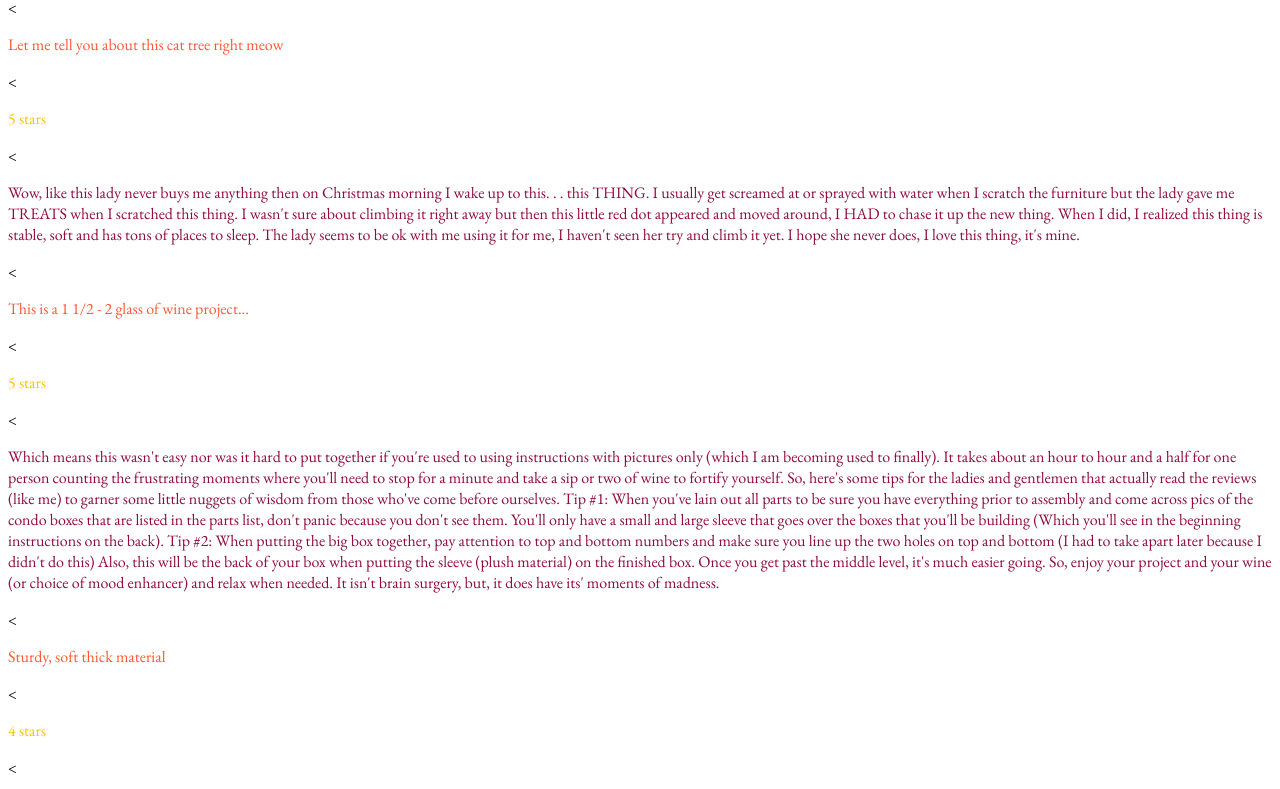
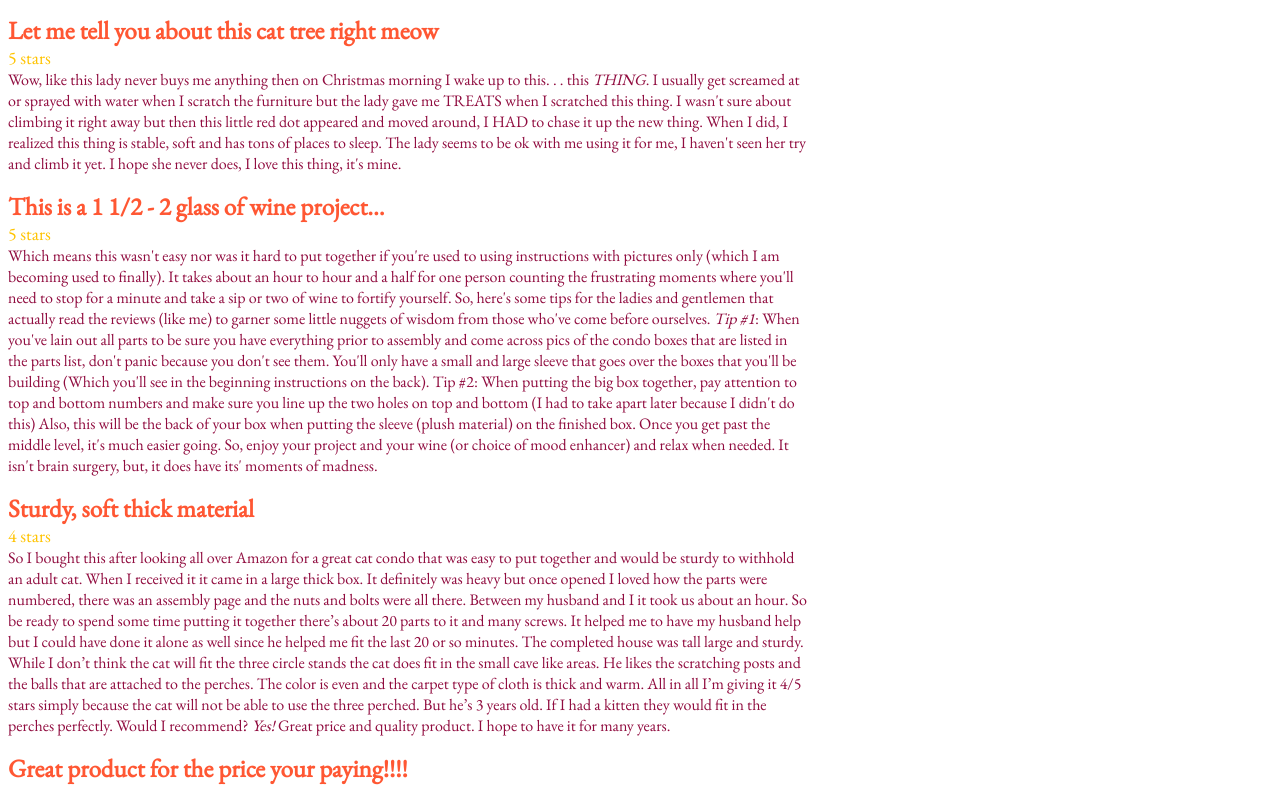
Before and after one commit to dingm332/dingm332.github.io, a plain HTML site: page session02/index.html in a window 1280 px wide. Shown: the part 85-874 px from the top of the page. Drawn offline with nearby package versions, Linux system fonts and the light colour scheme.

Commit message:
Add files via upload

```diff
--- a/session02/index.html
+++ b/session02/index.html
@@ -6,39 +6,48 @@
 
      <style type="text/css">
        div{max-width:800px;}
-       body{
-           font-family: 'EB Garamond', serif;
-           font-weight:400;
-     p {color:	#900C3F;}
-     .titletext {color:#581845; font-weight: 600bold;}
-     .subtitletext {color:	#FF5733}
-     .subsubtitle {color: #FFC300; font-weight:200lighter}
+       p{color:	#900C3F;}
+       .titletext {color:#581845;
+                  font-weight: bold;
+                font-size: 30px}
+        .subtitletext {color:	#FF5733;
+                      font-weight: bold;
+                    font-size: 25px}
+        .subsubtitle {color: #FFC300;
+                     font-weight: 100;
+                   font-size: 18px}
+       body {font-family: 'EB Garamond', serif}
+
       </style>
-<<p class= "titletext"> Yaheetech 54.5in Cat Tree Tower Condo Furniture Scratch Post for Kittens Pet House Play </p>
 
-
-<<p class= "subtitletext">Let me tell you about this cat tree right meow</p>
-<<p class="subsubtitle">5 stars</p>
-<<p>Wow, like this lady never buys me anything then on Christmas morning I wake up to this. . . this THING. I usually get screamed at or sprayed with water when I scratch the furniture but the lady gave me TREATS when I scratched this thing. I wasn't sure about climbing it right away but then this little red dot appeared and moved around, I HAD to chase it up the new thing. When I did, I realized this thing is stable, soft and has tons of places to sleep. The lady seems to be ok with me using it for me, I haven't seen her try and climb it yet. I hope she never does, I love this thing, it's mine.
-</p>
-
-<<p class="subtitletext">This is a 1 1/2 - 2 glass of wine project...</p>
-<<p class="subsubtitle">5 stars</p>
-<<p>Which means this wasn't easy nor was it hard to put together if you're used to using instructions with pictures only (which I am becoming used to finally). It takes about an hour to hour and a half for one person counting the frustrating moments where you'll need to stop for a minute and take a sip or two of wine to fortify yourself. So, here's some tips for the ladies and gentlemen that actually read the reviews (like me) to garner some little nuggets of wisdom from those who've come before ourselves. Tip #1: When you've lain out all parts to be sure you have everything prior to assembly and come across pics of the condo boxes that are listed in the parts list, don't panic because you don't see them. You'll only have a small and large sleeve that goes over the boxes that you'll be building (Which you'll see in the beginning instructions on the back). Tip #2: When putting the big box together, pay attention to top and bottom numbers and make sure you line up the two holes on top and bottom (I had to take apart later because I didn't do this) Also, this will be the back of your box when putting the sleeve (plush material) on the finished box. Once you get past the middle level, it's much easier going. So, enjoy your project and your wine (or choice of mood enhancer) and relax when needed. It isn't brain surgery, but, it does have its' moments of madness.</p>
-
-<<p class="subtitletext">Sturdy, soft thick material</p>
-<<p class="subsubtitle">4 stars</p>
-<<p>So I bought this after looking all over Amazon for a great cat condo that was easy to put together and would be sturdy to withhold an adult cat. When I received it it came in a large thick box. It definitely was heavy but once opened I loved how the parts were numbered, there was an assembly page and the nuts and bolts were all there. Between my husband and I it took us about an hour. So be ready to spend some time putting it together there’s about 20 parts to it and many screws. It helped me to have my husband help but I could have done it alone as well since he helped me fit the last 20 or so minutes. The completed house was tall large and sturdy. While I don’t think the cat will fit the three circle stands the cat does fit in the small cave like areas. He likes the scratching posts and the balls that are attached to the perches. The color is even and the carpet type of cloth is thick and warm. All in all I’m giving it 4/5 stars simply because the cat will not be able to use the three perched. But he’s 3 years old. If I had a kitten they would fit in the perches perfectly. Would I recommend? Yes! Great price and quality product. I hope to have it for many years.</p>
-
-<<p class="subtitletext">Great product for the price your paying!!!!</p>
-<<p class="subsubtitle">5 stars</p>
-<<p>I gave this product five stars because it is well worth considering how cheap it is.
-A lot of people mentioned that it wobbles a lot but after tightening them all to their max it is really sturdy. It rocks a little when he’s shifting his weight on it but that’s to be expected such as how a bed moves when your changing positions.
-I consider my cat to be on the larger size but he fits very nicely inside the top house. It was recommended for kittens and medium cats so I was nervous but he has no problem getting in there. He’s 10 years old so he’s not hyper or anything and takes his time getting to the top.
-I recently had an issue with a neighbor and had to keep him inside when he’s been an outside cat most of his life. So I was pleased to find something so affordable that would give him a spot in the house to retreat to.</p>
     </head>
 
      <body>
+       <div>
 
+       <p class= "titletext"> Cat Tree Tower Condo | Scratch Post for Kittens </p>
+
+       <p> <span class= "subtitletext">Let me tell you about this cat tree right meow </span><br>
+       <span class="subsubtitle">5 stars</span><br>
+       Wow, like this lady never buys me anything then on Christmas morning I wake up to this. . . this <i>THING</i>. I usually get screamed at or sprayed with water when I scratch the furniture but the lady gave me TREATS when I scratched this thing. I wasn't sure about climbing it right away but then this little red dot appeared and moved around, I HAD to chase it up the new thing. When I did, I realized this thing is stable, soft and has tons of places to sleep. The lady seems to be ok with me using it for me, I haven't seen her try and climb it yet. I hope she never does, I love this thing, it's mine.</p>
+
+       <p> <span class="subtitletext">This is a 1 1/2 - 2 glass of wine project...</span><br>
+       <span class="subsubtitle">5 stars</span><br>
+       Which means this wasn't easy nor was it hard to put together if you're used to using instructions with pictures only (which I am becoming used to finally). It takes about an hour to hour and a half for one person counting the frustrating moments where you'll need to stop for a minute and take a sip or two of wine to fortify yourself. So, here's some tips for the ladies and gentlemen that actually read the reviews (like me) to garner some little nuggets of wisdom from those who've come before ourselves. <i>Tip #1</i>: When you've lain out all parts to be sure you have everything prior to assembly and come across pics of the condo boxes that are listed in the parts list, don't panic because you don't see them. You'll only have a small and large sleeve that goes over the boxes that you'll be building (Which you'll see in the beginning instructions on the back). Tip #2: When putting the big box together, pay attention to top and bottom numbers and make sure you line up the two holes on top and bottom (I had to take apart later because I didn't do this) Also, this will be the back of your box when putting the sleeve (plush material) on the finished box. Once you get past the middle level, it's much easier going. So, enjoy your project and your wine (or choice of mood enhancer) and relax when needed. It isn't brain surgery, but, it does have its' moments of madness.
+      </p>
+
+       <p> <span class="subtitletext">Sturdy, soft thick material </span><br>
+       <span class="subsubtitle">4 stars</span><br>
+       So I bought this after looking all over Amazon for a great cat condo that was easy to put together and would be sturdy to withhold an adult cat. When I received it it came in a large thick box. It definitely was heavy but once opened I loved how the parts were numbered, there was an assembly page and the nuts and bolts were all there. Between my husband and I it took us about an hour. So be ready to spend some time putting it together there’s about 20 parts to it and many screws. It helped me to have my husband help but I could have done it alone as well since he helped me fit the last 20 or so minutes. The completed house was tall large and sturdy. While I don’t think the cat will fit the three circle stands the cat does fit in the small cave like areas. He likes the scratching posts and the balls that are attached to the perches. The color is even and the carpet type of cloth is thick and warm. All in all I’m giving it 4/5 stars simply because the cat will not be able to use the three perched. But he’s 3 years old. If I had a kitten they would fit in the perches perfectly. Would I recommend?
+       <i>Yes!</i>  Great price and quality product. I hope to have it for many years.
+     </p>
+
+       <p> <span class="subtitletext">Great product for the price your paying!!!!</span><br>
+       <span class="subsubtitle">5 stars </span><br>
+       I gave this product five stars because it is well worth considering how cheap it is.
+       A lot of people mentioned that it wobbles a lot but after tightening them all to their max it is really sturdy. It rocks a little when he’s shifting his weight on it but that’s to be expected such as how a bed moves when your changing positions.
+       I consider my cat to be on the larger size but he fits very nicely inside the top house. It was recommended for kittens and medium cats so I was nervous but he has no problem getting in there. He’s 10 years old so he’s not hyper or anything and takes his time getting to the top.
+       I recently had an issue with a neighbor and had to keep him inside when he’s been an outside cat most of his life. So I was pleased to find something so affordable that would give him a spot in the house to retreat to.</p>
+      </div>
     </body>
 </html>
```
